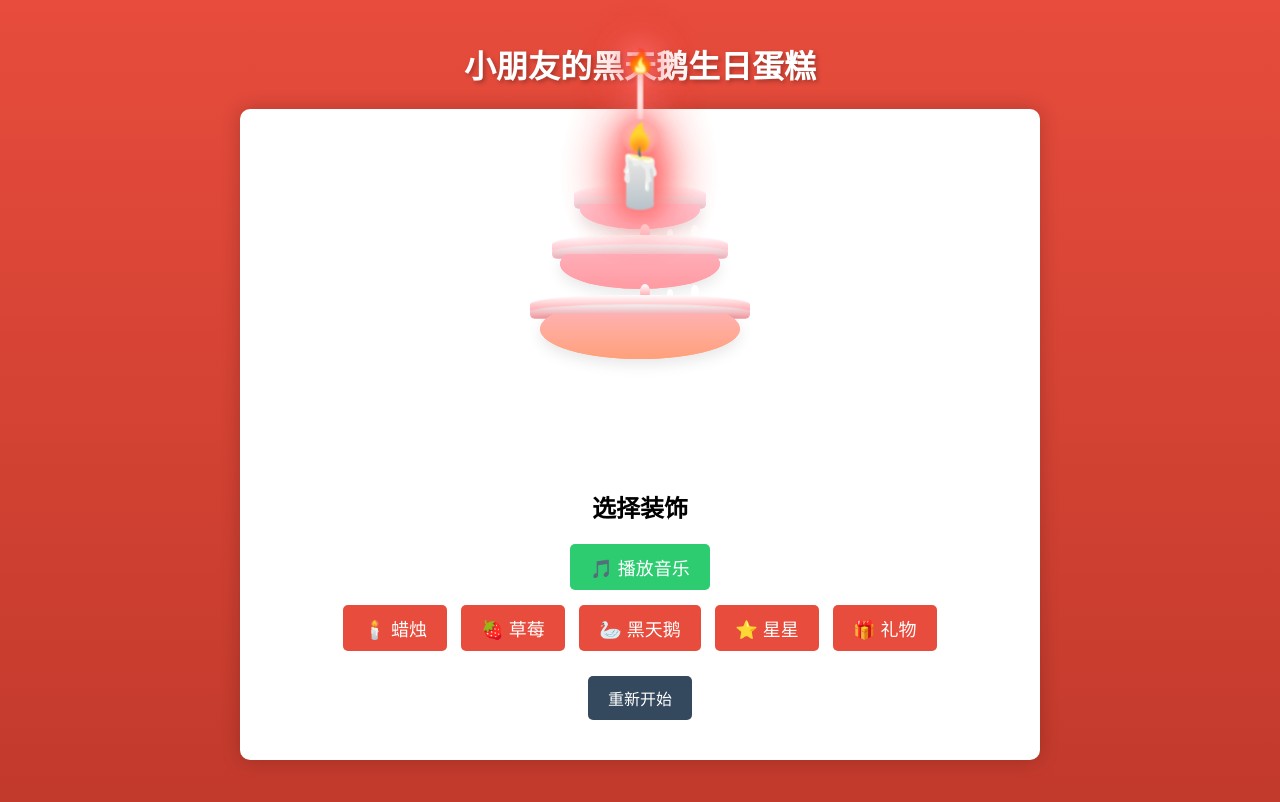
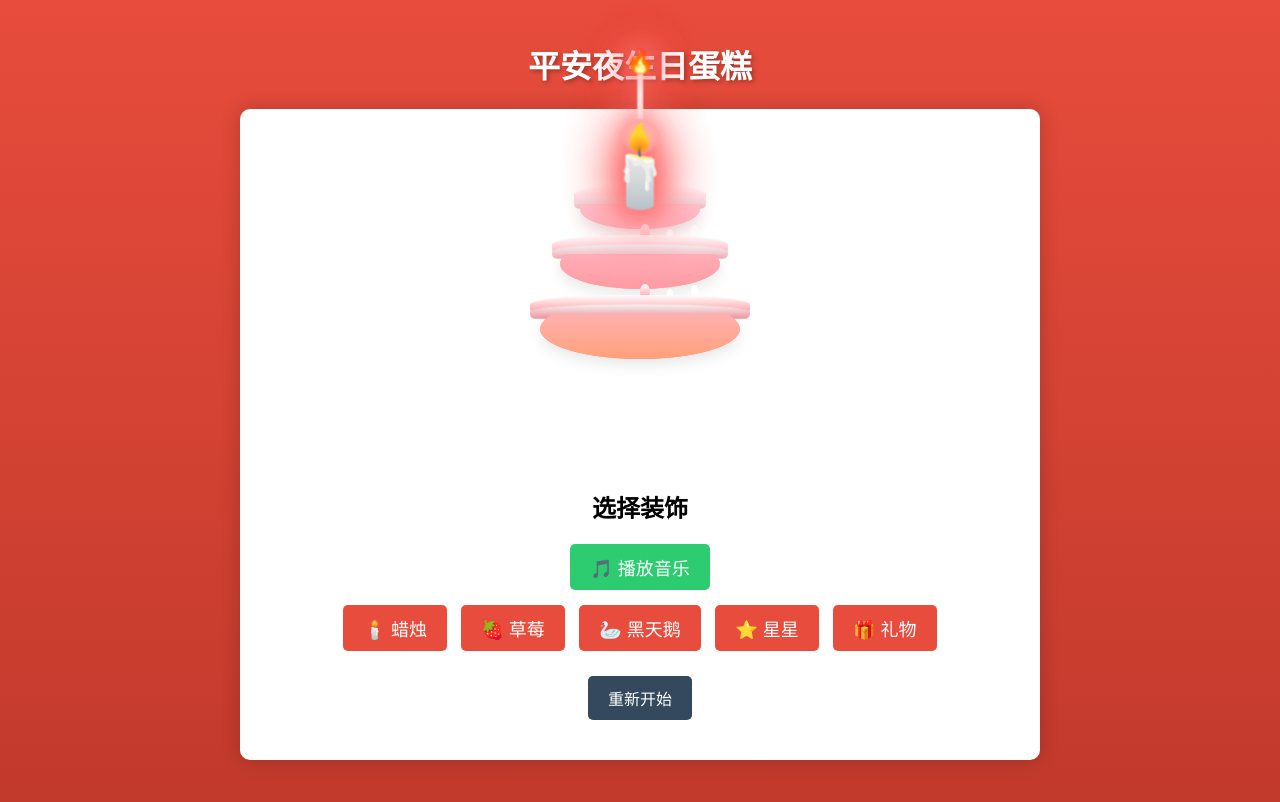
Before and after one commit to redoop/aigame, a plain HTML site: page 平安夜生日蛋糕/index.html in a window 1280 px wide. Drawn offline with Linux system fonts and the light colour scheme.

Commit message:
Update index.html

```diff
--- a/平安夜生日蛋糕/index.html
+++ b/平安夜生日蛋糕/index.html
@@ -3,12 +3,12 @@
 <head>
     <meta charset="UTF-8">
     <meta name="viewport" content="width=device-width, initial-scale=1.0, maximum-scale=1.0, user-scalable=no">
-    <title>小朋友的黑天鹅生日蛋糕</title>
+    <title>平安夜生日蛋糕</title>
     <link rel="stylesheet" href="styles.css">
 </head>
 <body>
     <div class="container">
-        <h1>小朋友的黑天鹅生日蛋糕</h1>
+        <h1>平安夜生日蛋糕</h1>
         <div class="game-area">
             <div id="cake" class="cake">
                 <!-- 添加顶部大蜡烛 -->
```
